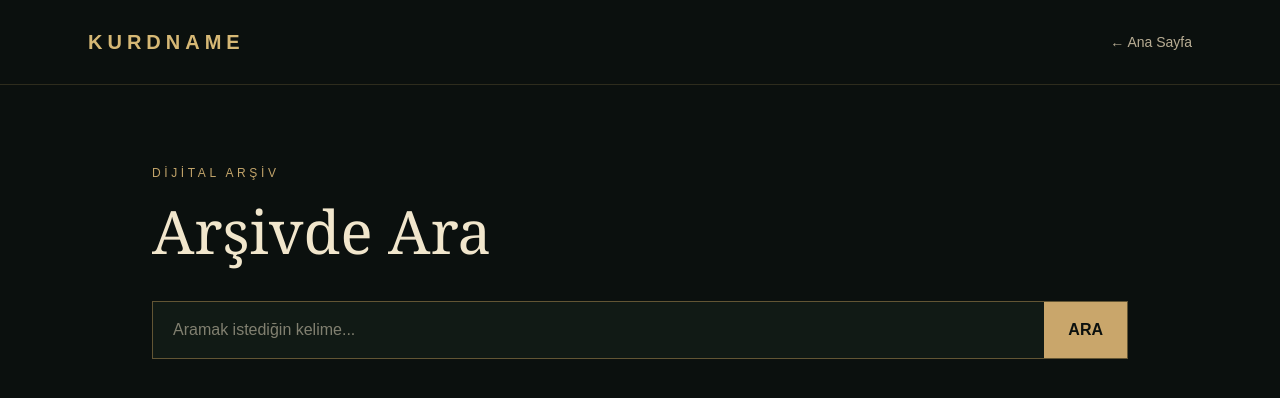
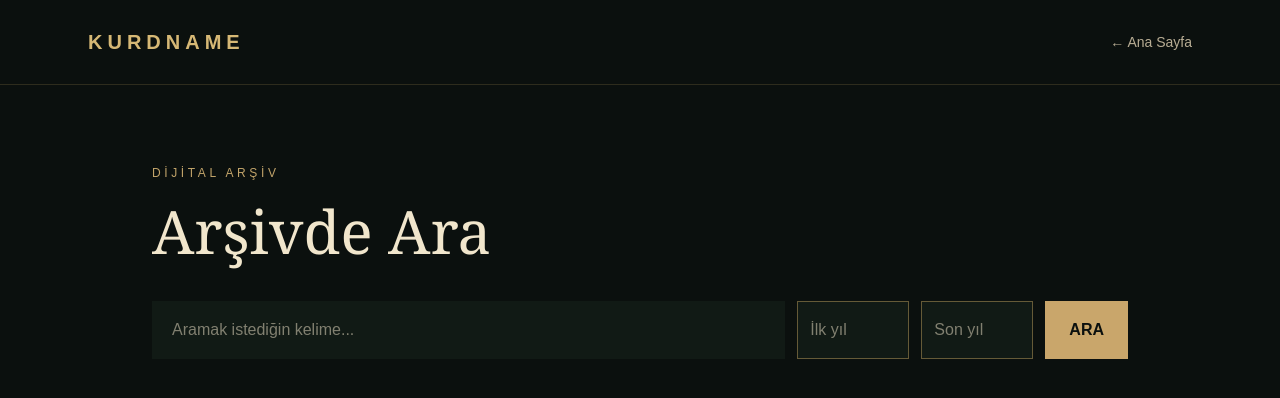
Before and after one commit to tekikazat03-spec/kurdname, a Next.js app: page /arama in a window 1280 px wide. Shown: the top 398 px of the page. Built offline with nearby package versions, Linux system fonts and the light colour scheme.

Commit message:
KURDNAME tarih filtreleme ozelligi

```diff
--- a/app/arama/page.tsx
+++ b/app/arama/page.tsx
@@ -15,10 +15,13 @@ export const metadata = {
 export default async function SearchPage({
   searchParams,
 }: {
-  searchParams: Promise<{ q?: string | string[] }>;
+  searchParams: Promise<{ q?: string | string[]; baslangic?: string; bitis?: string }>;
 }) {
   const params = await searchParams;
   const query = typeof params.q === "string" ? params.q.trim() : "";
+
+  const start = Number(params.baslangic) || 0;
+  const end = Number(params.bitis) || 0;
 
   let results: ArchiveItem[] = [];
   let error = false;
@@ -26,7 +29,12 @@ export default async function SearchPage({
   if (query) {
     try {
       const items = await getArchiveItems();
-      results = searchArchive(items, query);
+      results = searchArchive(items, query).filter((item) => {
+        if (!start && !end) return true;
+        if (item.year === null) return false;
+        return (!start || item.year >= start) &&
+               (!end || item.year <= end);
+      });
     } catch {
       error = true;
     }
@@ -58,7 +66,7 @@ export default async function SearchPage({
           Arşivde Ara
         </h1>
 
-        <form action="/arama" method="get" className="mt-10 flex border border-[#b99a5b]/50">
+        <form action="/arama" method="get" className="mt-10 flex flex-wrap gap-3">
           <input
             name="q"
             type="search"
@@ -66,6 +74,28 @@ export default async function SearchPage({
             defaultValue={query}
             placeholder="Aramak istediğin kelime..."
             className="min-w-0 flex-1 bg-[#111a15] px-5 py-4 text-[#f1e6cc] outline-none"
+          />
+
+          <input
+            name="baslangic"
+            type="number"
+            min="1000"
+            max="2100"
+            placeholder="İlk yıl"
+            aria-label="Başlangıç yılı"
+            defaultValue={params.baslangic || ""}
+            className="w-28 border border-[#b99a5b]/50 bg-[#111a15] px-3 py-4 text-[#f1e6cc]"
+          />
+
+          <input
+            name="bitis"
+            type="number"
+            min="1000"
+            max="2100"
+            placeholder="Son yıl"
+            aria-label="Bitiş yılı"
+            defaultValue={params.bitis || ""}
+            className="w-28 border border-[#b99a5b]/50 bg-[#111a15] px-3 py-4 text-[#f1e6cc]"
           />
 
           <button
--- a/lib/archive-search.ts
+++ b/lib/archive-search.ts
@@ -4,6 +4,7 @@ export type ArchiveItem = {
   category: string;
   href: string;
   description: string;
+  year: number | null;
   searchable: string;
 };
 
@@ -66,9 +67,19 @@ export async function getArchiveItems(): Promise<ArchiveItem[]> {
 
         const description = toText(record.shortBio).trim();
 
+        const dateValue = toText(
+          collection.key === "people"
+            ? record.birth
+            : record.startDate
+        );
+
+        const yearMatch = dateValue.match(/\b\d{4}\b/);
+        const year = yearMatch ? Number(yearMatch[0]) : null;
+
         const searchable = [
           title,
           description,
+          year,
           toText(record.tags),
           toText(record.people),
           toText(record.region),
@@ -86,6 +97,7 @@ export async function getArchiveItems(): Promise<ArchiveItem[]> {
           category: collection.category,
           href: `/${collection.route}/${slug}`,
           description,
+          year,
           searchable,
         }];
       });
```
